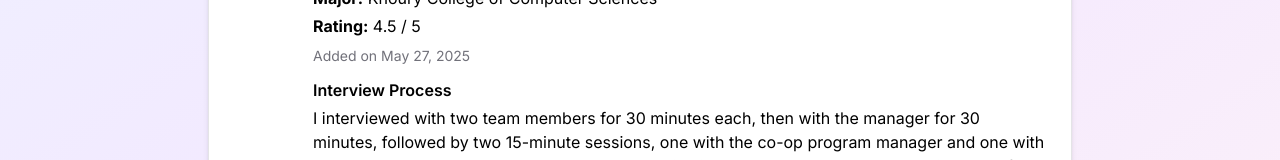
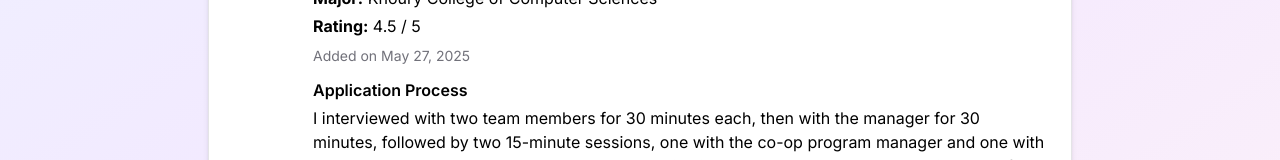
Before and after one commit to nnwetzel/hiredhuskies-fyi, a Next.js app: page /reviews in a window 1280 px wide. Shown: the part 399-559 px from the top of the page. Built offline with nearby package versions, Linux system fonts and the light colour scheme.

Commit message:
Update to App Process

```diff
--- a/app/reviews/ReviewsPageContent.tsx
+++ b/app/reviews/ReviewsPageContent.tsx
@@ -193,7 +193,7 @@ export default function ReviewsPage() {
                 <p className="text-sm text-zinc-500 pt-1">
                   Added on {new Date(review.date).toLocaleDateString('en-US', { year: 'numeric', month: 'long', day: 'numeric' })}
                 </p>
-                <h3 className="font-semibold pt-2">Interview Process</h3>
+                <h3 className="font-semibold pt-2">Application Process</h3>
                 <p>{review.interview}</p>
                 <h3 className="font-semibold pt-2">Review Description</h3>
                 <p>{review.description}</p>
--- a/app/submit/page.tsx
+++ b/app/submit/page.tsx
@@ -114,7 +114,7 @@ export default function SubmitPage() {
             onChange={handleChange}
           />
 
-          <Textarea label="Interview Process" name="interview" hint="e.g. number of rounds, interview format, questions asked, technical challenges" value={formValues.interview} onChange={handleChange} />
+          <Textarea label="Application Process" name="interview" hint="e.g. number of interview rounds, format, questions asked, technical challenges" value={formValues.interview} onChange={handleChange} />
 
           <Textarea label="Review Description" name="description" hint="e.g. responsibilities, team culture, mentorship, work-life balance, would you recommend it" value={formValues.description} onChange={handleChange} />
 
```
